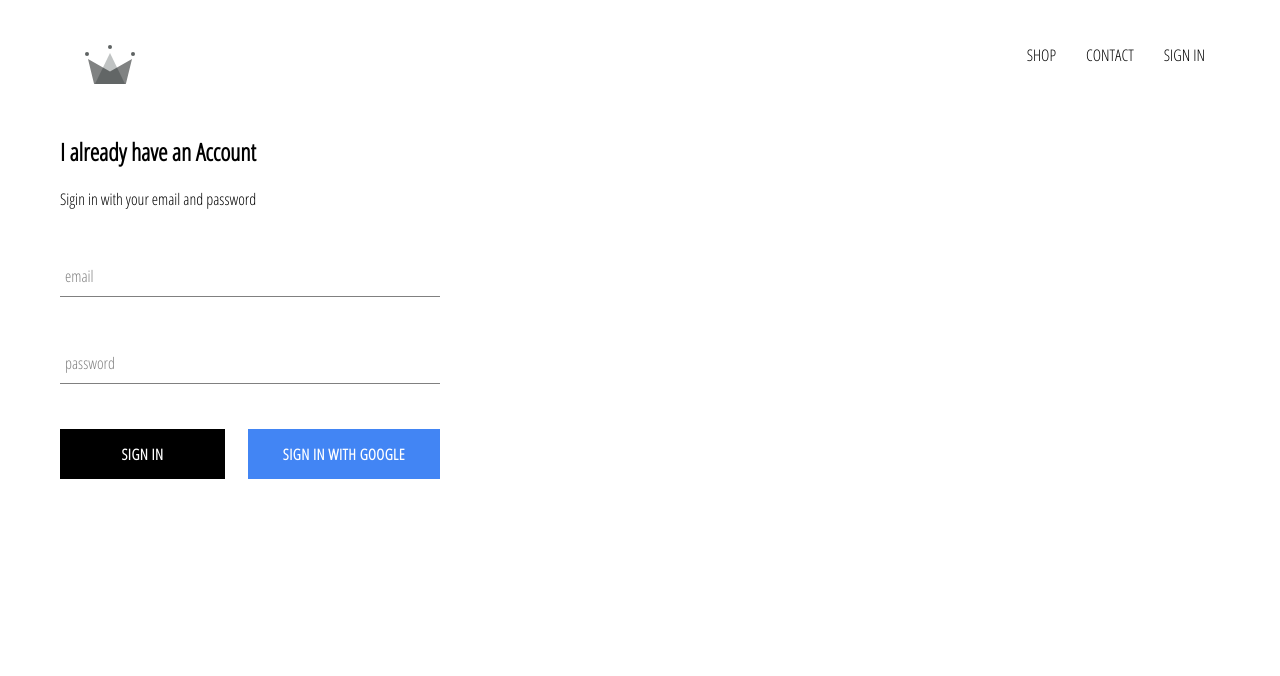
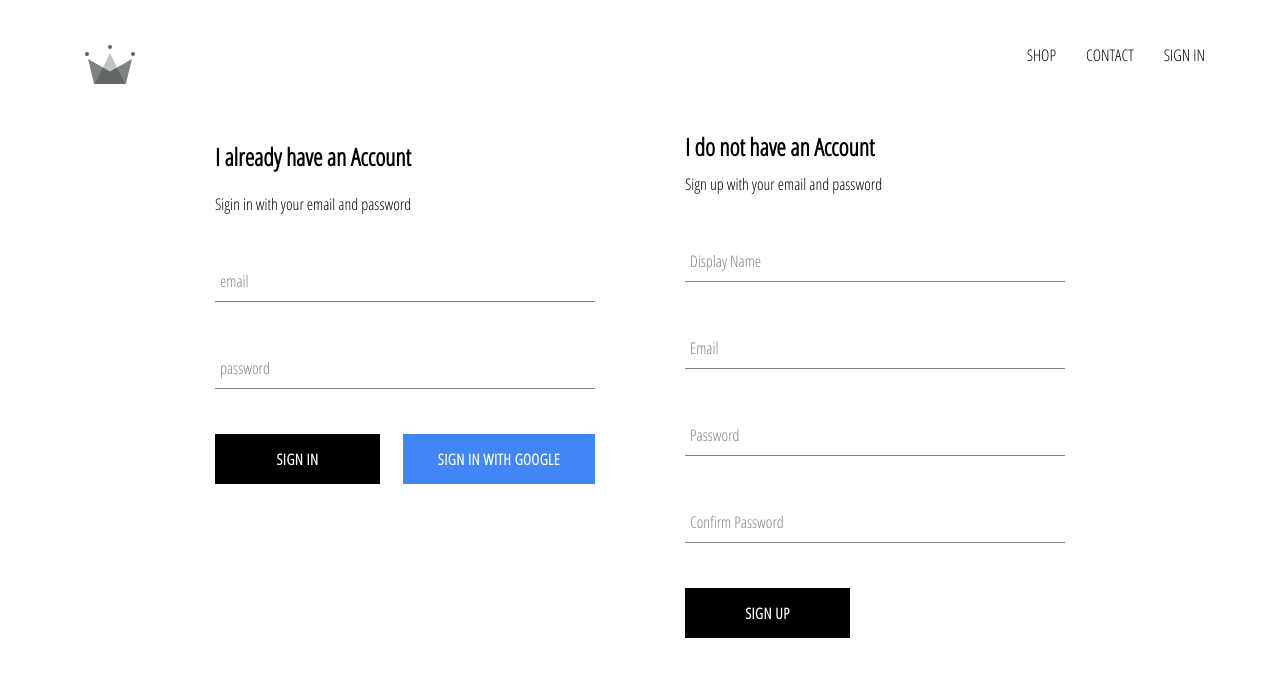
Before and after one commit to Rudresh-Bhandari/crwn-clothing, a React (Create React App) app: page /signin in a window 1280 px wide. Shown: the top 676 px of the page. Built offline with nearby package versions, Linux system fonts and the light colour scheme; no server answers.

Commit message:
added firebase utlis , included ablity to store authenticated users into our firebase database

```diff
--- a/src/App.js
+++ b/src/App.js
@@ -8,7 +8,7 @@
 import ShopPage from "./pages/shop/shop.component";
 import SignInAndSignUpPage from "./pages/sign-in-and-sign-up/sign-in-and-sign-up.component";
 import Header from "./components/header/header.component";
-import { auth } from './firebase/firebase.utils'
+import { auth ,createUserProfileDocument} from './firebase/firebase.utils'
 
 class App extends React.Component {
 
@@ -24,11 +24,22 @@
   unsubscribeFromAuth=null;
 
   componentDidMount(){
-   this.unsubscribeFromAuth= auth.onAuthStateChanged(user=>{
-      this.setState({currentUser:user});
+   this.unsubscribeFromAuth= auth.onAuthStateChanged(async userAuth=>{
+      if(userAuth) {
+        const userRef = await createUserProfileDocument(userAuth);
 
-      console.log(user);
-    })
+         userRef.onSnapshot(snapShot=>{
+            this.setState({
+              currentUser:{
+                id:snapShot.id,
+                ...snapShot.data()
+              }
+            });
+         });
+      }
+
+      this.setState({currentUser:userAuth});
+    });
   }
 
   componentWillUnmount(){
--- /dev/null
+++ b/src/components/sign-up/sign-up.component.jsx
@@ -0,0 +1,100 @@
+import React from "react";
+
+import FormInput from "../form-input/form-imput.component";
+import CustomButton from "../custom-button/custom-button.component";
+
+import { auth , createUserProfileDocument} from "../../firebase/firebase.utils";
+
+import './sign-up.styles.scss';
+
+class SignUp extends React.Component{
+    constructor(){
+        super();
+
+        this.state={
+            displayName:'',
+            email:'',
+            password:'',
+            confirmPassword:''
+        }
+    }
+
+    handleSumbit = async event =>{
+        event.preventDefault();
+        const {displayName,email,password,confirmPassword}=this.state;
+        if(password!=confirmPassword){
+            alert("Password don't match");
+            return;
+        }
+        try{
+
+            const{user}=await auth.createUserWithEmailAndPassword(
+                email,password
+                );
+
+           await createUserProfileDocument(user,{displayName});
+
+           this.setState({
+                displayName:'',
+                email:'',
+                password:'',
+                confirmPassword:''
+            })
+
+        }catch(error){
+            console.log(error)
+        }
+    }
+
+    handleChange=event =>{
+        const{name,value}=event.target;
+        this.setState({[name]:value});
+    }
+    render(){
+        const {displayName,email,password,confirmPassword}=this.state;
+        return(
+            <div className='sign-up'>
+                <h2 className='title'>I do not have an Account </h2>
+                <span> Sign up with your email and password </span>
+                <form className='sign-up=form' onSumbit={this.handleSumbit}>
+                <FormInput
+                    type='text'
+                    name='displayName'
+                    value={displayName}
+                    onChange={this.handleChange}
+                    label='Display Name'
+                    required
+                />
+                <FormInput
+                    type='email'
+                    name='email'
+                    value={email}
+                    onChange={this.handleChange}
+                    label='Email'
+                    required
+                />
+                <FormInput
+                    type='password'
+                    name='password'
+                    value={password}
+                    onChange={this.handleChange}
+                    label='Password '
+                    required
+                />
+                <FormInput
+                    type='password'
+                    name='confirmPassword'
+                    value={confirmPassword}
+                    onChange={this.handleChange}
+                    label='Confirm Password'
+                    required
+                />
+             <CustomButton  type='sumbit'> SIGN UP </CustomButton>
+
+                </form>
+            </div>
+        )
+    }
+}
+
+export default SignUp;
--- /dev/null
+++ b/src/components/sign-up/sign-up.styles.scss
@@ -0,0 +1,9 @@
+.sign-up{
+    display: flex;
+    flex-direction: column;
+    width: 380px;
+
+    .title{
+        margin: 10px 0;
+    }
+}
--- a/src/firebase/firebase.utils.js
+++ b/src/firebase/firebase.utils.js
@@ -10,6 +10,7 @@
     messagingSenderId: "165090650579",
     appId: "1:165090650579:web:472a66cf9da67f7e142726"
   };
+
 export const createUserProfileDocument = async (userAuth, additionalData) => {
   if (!userAuth) return;
 
--- a/src/pages/sign-in-and-sign-up/sign-in-and-sign-up.component.jsx
+++ b/src/pages/sign-in-and-sign-up/sign-in-and-sign-up.component.jsx
@@ -1,13 +1,14 @@
 import React from "react";
 
 import Signin from "../../components/sign-in/sign-in.component";
-
+import SignUp from "../../components/sign-up/sign-up.component";
 
 import './sign-in-and-sign-up.styles.scss'
 
 const SignInAndSignUpPage= () => (
     <div className='sign-in-and-sign-up'>
     <Signin />
+    <SignUp />
     </div>
 )
 
--- a/src/pages/sign-in-and-sign-up/sign-in-and-sign-up.styles.scss
+++ b/src/pages/sign-in-and-sign-up/sign-in-and-sign-up.styles.scss
@@ -0,0 +1,6 @@
+.sign-in-and-sign-up{
+    width: 850px;
+    display: flex;
+    justify-content: space-between;
+    margin: 30px auto;
+}
```
